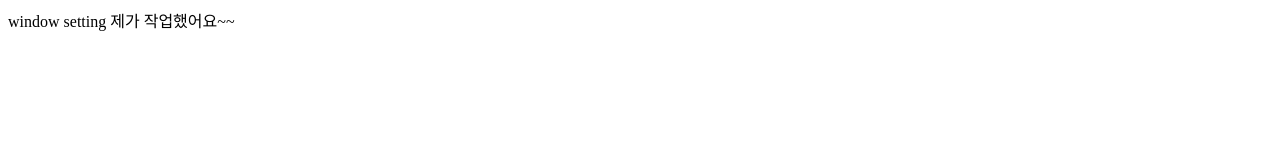
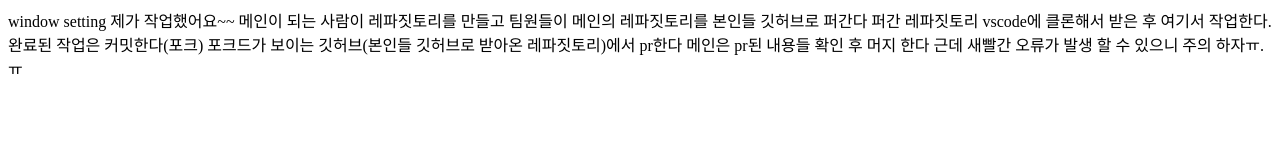
Before and after one commit to YunheeAhn/Git-Test, a plain HTML site: page index.html in a window 1280 px wide. Drawn offline with Linux system fonts and the light colour scheme.

Commit message:
index내용 수정

```diff
--- a/index.html
+++ b/index.html
@@ -7,5 +7,17 @@
   </head>
   <body>
     window setting 제가 작업했어요~~
+
+
+    메인이 되는 사람이 레파짓토리를 만들고
+    팀원들이 메인의 레파짓토리를 본인들 깃허브로 퍼간다
+    퍼간 레파짓토리 vscode에 클론해서 받은 후 여기서 작업한다.
+    완료된 작업은 커밋한다(포크)
+    포크드가 보이는 깃허브(본인들 깃허브로 받아온 레파짓토리)에서 pr한다
+
+    메인은 pr된 내용들 확인 후 머지 한다
+    근데 새빨간 오류가 발생 할 수 있으니 주의 하자ㅠ.ㅠ
+
+
   </body>
 </html>
```
